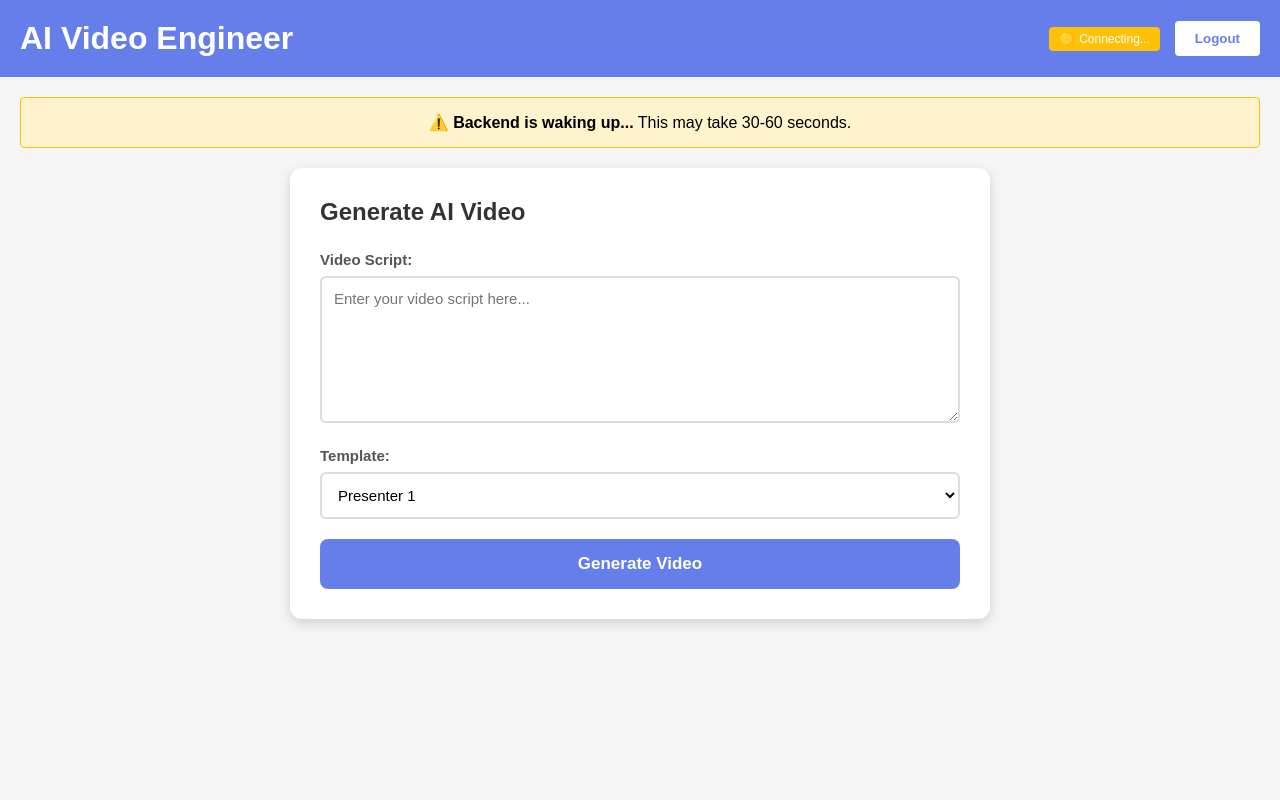
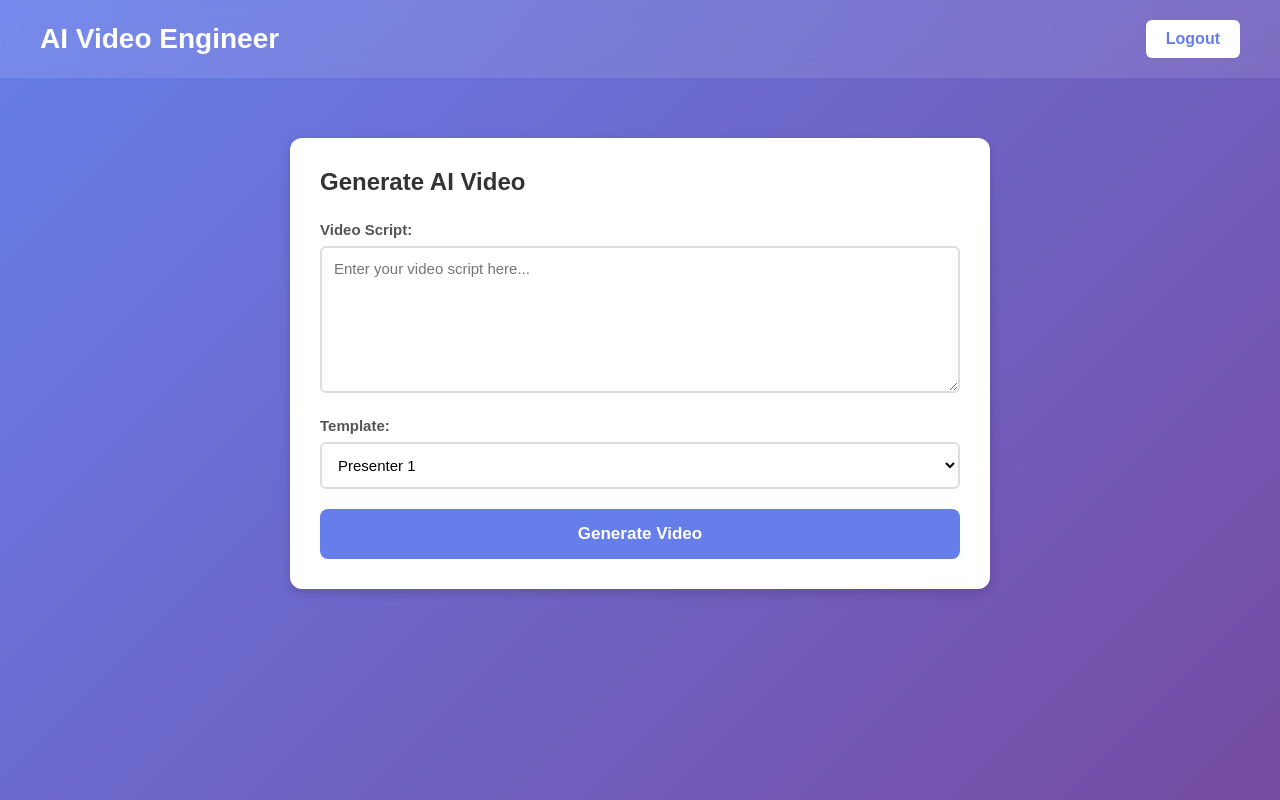
Before and after one commit to princeflexzy0/ai-video-engineer-frontend, a React (Create React App) app: page /#/login in a window 1280 px wide. Both pictures are taken after typing "name@example.com", "Sample123" into the empty fields and a click on the button "Login". Built offline with nearby package versions, Linux system fonts and the light colour scheme; the HTML template or start-up script is replaced by a standard one.

Commit message:
fix: Remove connection status indicators and warning banner

```diff
--- a/src/components/Dashboard/Dashboard.js
+++ b/src/components/Dashboard/Dashboard.js
@@ -1,74 +1,44 @@
 import React from 'react';
-import { useNavigate } from 'react-router-dom';
 import { useAuth } from '../../contexts/AuthContext';
-import { useSocket } from '../../contexts/SocketContext';
 import AutoUploadForm from '../Forms/AutoUploadForm';
 
 function Dashboard() {
-  const navigate = useNavigate();
-  const { logout } = useAuth();
-  const { isConnected } = useSocket();
-
-  const handleLogout = () => {
-    logout();
-    navigate('/login');
-  };
+  const { user, logout } = useAuth();
 
   return (
-    <div style={{ minHeight: '100vh', backgroundColor: '#f5f5f5' }}>
     <div style={{
-        backgroundColor: '#667eea',
-        color: 'white',
-        padding: '20px',
+      minHeight: '100vh',
+      background: 'linear-gradient(135deg, #667eea 0%, #764ba2 100%)'
+    }}>
+      <header style={{
+        padding: '20px 40px',
         display: 'flex',
         justifyContent: 'space-between',
-        alignItems: 'center'
+        alignItems: 'center',
+        backgroundColor: 'rgba(255, 255, 255, 0.1)',
+        backdropFilter: 'blur(10px)'
       }}>
-        <h1 style={{ margin: 0 }}>AI Video Engineer</h1>
-        <div style={{ display: 'flex', alignItems: 'center', gap: '15px' }}>
-          <div style={{
-            display: 'flex',
-            alignItems: 'center',
-            gap: '5px',
-            backgroundColor: isConnected ? '#28a745' : '#ffc107',
-            padding: '5px 10px',
-            borderRadius: '4px',
-            fontSize: '12px'
-          }}>
-            <span>{isConnected ? '🟢' : '🟡'}</span>
-            <span>{isConnected ? 'Connected' : 'Connecting...'}</span>
-          </div>
+        <h1 style={{ color: 'white', margin: 0, fontSize: '28px' }}>AI Video Engineer</h1>
         <button
-            onClick={handleLogout}
+          onClick={logout}
           style={{
             padding: '10px 20px',
             backgroundColor: 'white',
             color: '#667eea',
             border: 'none',
-              borderRadius: '4px',
-              cursor: 'pointer',
-              fontWeight: 'bold'
+            borderRadius: '6px',
+            fontSize: '16px',
+            fontWeight: 'bold',
+            cursor: 'pointer'
           }}
         >
           Logout
         </button>
-        </div>
-      </div>
-      <div style={{ padding: '20px' }}>
-        {!isConnected && (
-          <div style={{
-            backgroundColor: '#fff3cd',
-            border: '1px solid #ffc107',
-            borderRadius: '4px',
-            padding: '15px',
-            marginBottom: '20px',
-            textAlign: 'center'
-          }}>
-            ⚠️ <strong>Backend is waking up...</strong> This may take 30-60 seconds.
-          </div>
-        )}
+      </header>
+
+      <main style={{ padding: '40px 20px' }}>
         <AutoUploadForm />
-      </div>
+      </main>
     </div>
   );
 }
```
Lines whose indentation alone changed are shown as unchanged.
